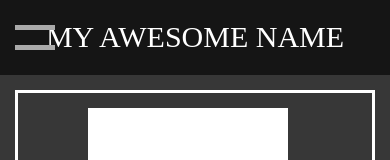
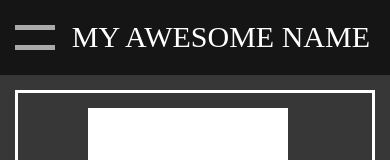
Before and after one commit to davi9091/Site, a plain HTML site: page index.html in a window 390 px wide. Shown: the top 160 px of the page. Drawn offline with nearby package versions, Linux system fonts and the light colour scheme.

Commit message:
changed name box a bit so it works better on small devices

```diff
--- a/style.css
+++ b/style.css
@@ -177,6 +177,8 @@ body {
   }
 
   .name-box {
+    text-align: right;
+    margin-right: 20px;
     font-size: 30px;
     margin-top: 20px;
   }
```
